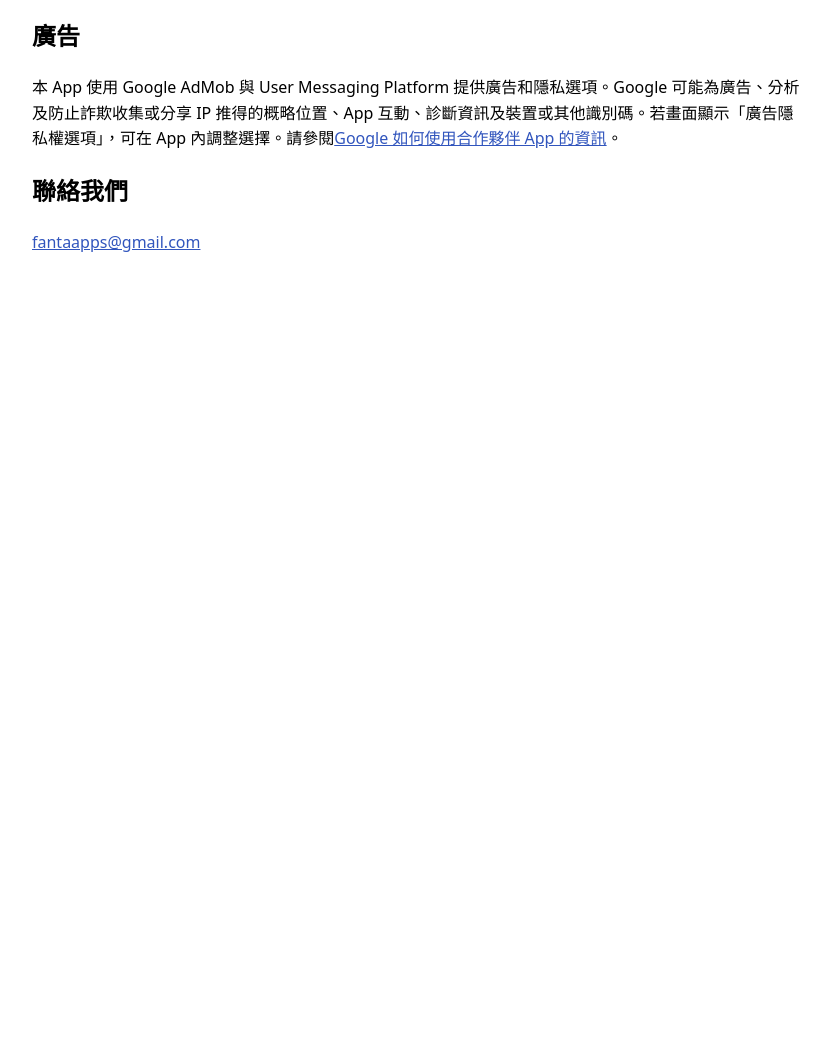
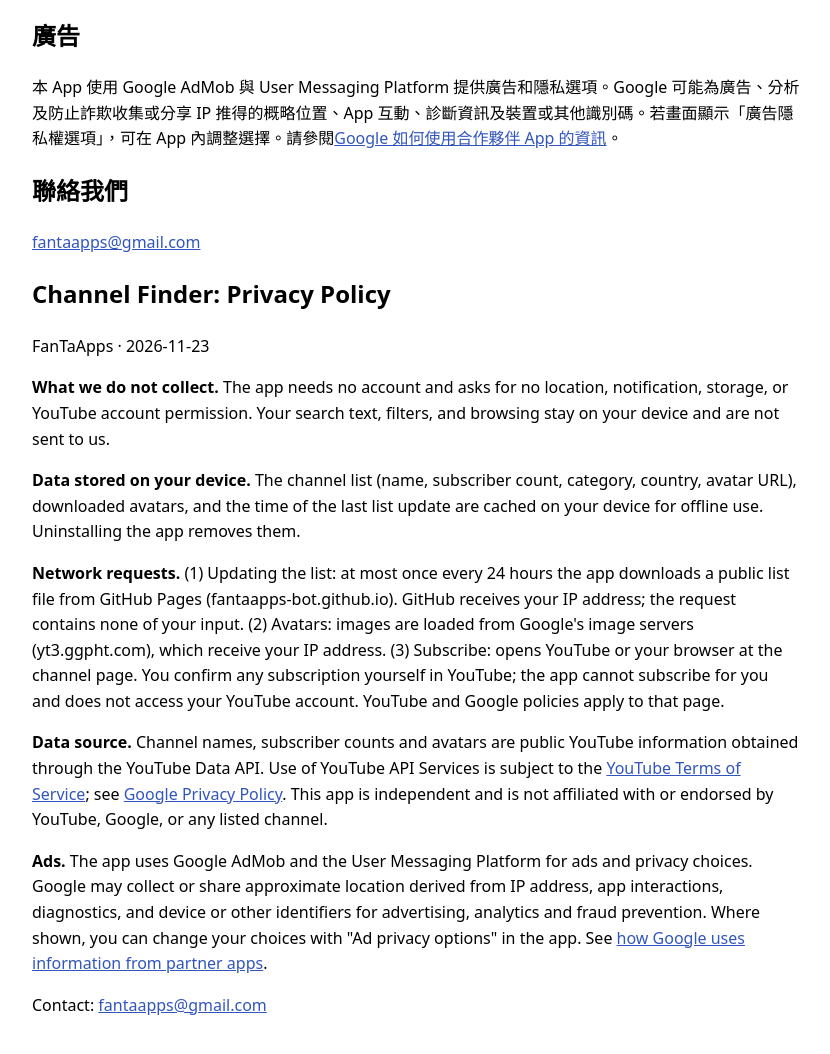
Before and after one commit to fantaapps-bot/fantaapps-privacy, a plain HTML site: page tw-youtube-channels/index.html in a window 1280 px wide. Shown: the part 818-1872 px from the top of the page, without its empty margins (224-1054 px from the left). Before the commit the page ends 1114 px from the top, so only its background shows below. Drawn offline with Linux system fonts and the light colour scheme.

Commit message:
Channel Finder privacy policy (English section)
Co-authored-by: Copilot <223556219+Copilot@users.noreply.github.com>

```diff
--- a/tw-youtube-channels/index.html
+++ b/tw-youtube-channels/index.html
@@ -1,8 +1,8 @@
 <!doctype html>
 <html lang="zh-Hant"><meta charset="utf-8"><meta name="viewport" content="width=device-width, initial-scale=1">
-<title>台灣 YouTube 頻道清單 — 隱私權政策</title>
+<title>YouTube 頻道清單 — 隱私權政策</title>
 <style>body{font:1rem/1.6 system-ui;max-width:48rem;margin:auto;padding:1.5rem}a{color:#3155bd}</style>
-<main><h1>台灣 YouTube 頻道清單 — 隱私權政策</h1>
+<main><h1>YouTube 頻道清單 — 隱私權政策</h1>
 <p>FanTaApps · 2026-11-23</p>
 <h2>我們不收集的資料</h2>
 <p>本 App 不需要註冊或登入，也不要求位置、通知、儲存空間或 YouTube 帳號權限。你的搜尋文字、選擇的分類與瀏覽紀錄只在你的裝置上處理，不會傳送給我們。</p>
@@ -18,4 +18,12 @@
 <p>本 App 使用 Google AdMob 與 User Messaging Platform 提供廣告和隱私選項。Google 可能為廣告、分析及防止詐欺收集或分享 IP 推得的概略位置、App 互動、診斷資訊及裝置或其他識別碼。若畫面顯示「廣告隱私權選項」，可在 App 內調整選擇。請參閱<a href="https://policies.google.com/technologies/partner-sites?hl=zh-TW">Google 如何使用合作夥伴 App 的資訊</a>。</p>
 <h2>聯絡我們</h2>
 <p><a href="mailto:fantaapps@gmail.com">fantaapps@gmail.com</a></p>
+<section lang="en"><h1>Channel Finder: Privacy Policy</h1>
+<p>FanTaApps · 2026-11-23</p>
+<p><strong>What we do not collect.</strong> The app needs no account and asks for no location, notification, storage, or YouTube account permission. Your search text, filters, and browsing stay on your device and are not sent to us.</p>
+<p><strong>Data stored on your device.</strong> The channel list (name, subscriber count, category, country, avatar URL), downloaded avatars, and the time of the last list update are cached on your device for offline use. Uninstalling the app removes them.</p>
+<p><strong>Network requests.</strong> (1) Updating the list: at most once every 24 hours the app downloads a public list file from GitHub Pages (fantaapps-bot.github.io). GitHub receives your IP address; the request contains none of your input. (2) Avatars: images are loaded from Google's image servers (yt3.ggpht.com), which receive your IP address. (3) Subscribe: opens YouTube or your browser at the channel page. You confirm any subscription yourself in YouTube; the app cannot subscribe for you and does not access your YouTube account. YouTube and Google policies apply to that page.</p>
+<p><strong>Data source.</strong> Channel names, subscriber counts and avatars are public YouTube information obtained through the YouTube Data API. Use of YouTube API Services is subject to the <a href="https://www.youtube.com/t/terms">YouTube Terms of Service</a>; see <a href="https://policies.google.com/privacy">Google Privacy Policy</a>. This app is independent and is not affiliated with or endorsed by YouTube, Google, or any listed channel.</p>
+<p><strong>Ads.</strong> The app uses Google AdMob and the User Messaging Platform for ads and privacy choices. Google may collect or share approximate location derived from IP address, app interactions, diagnostics, and device or other identifiers for advertising, analytics and fraud prevention. Where shown, you can change your choices with "Ad privacy options" in the app. See <a href="https://policies.google.com/technologies/partner-sites">how Google uses information from partner apps</a>.</p>
+<p>Contact: <a href="mailto:fantaapps@gmail.com">fantaapps@gmail.com</a></p></section>
 </main>
```
